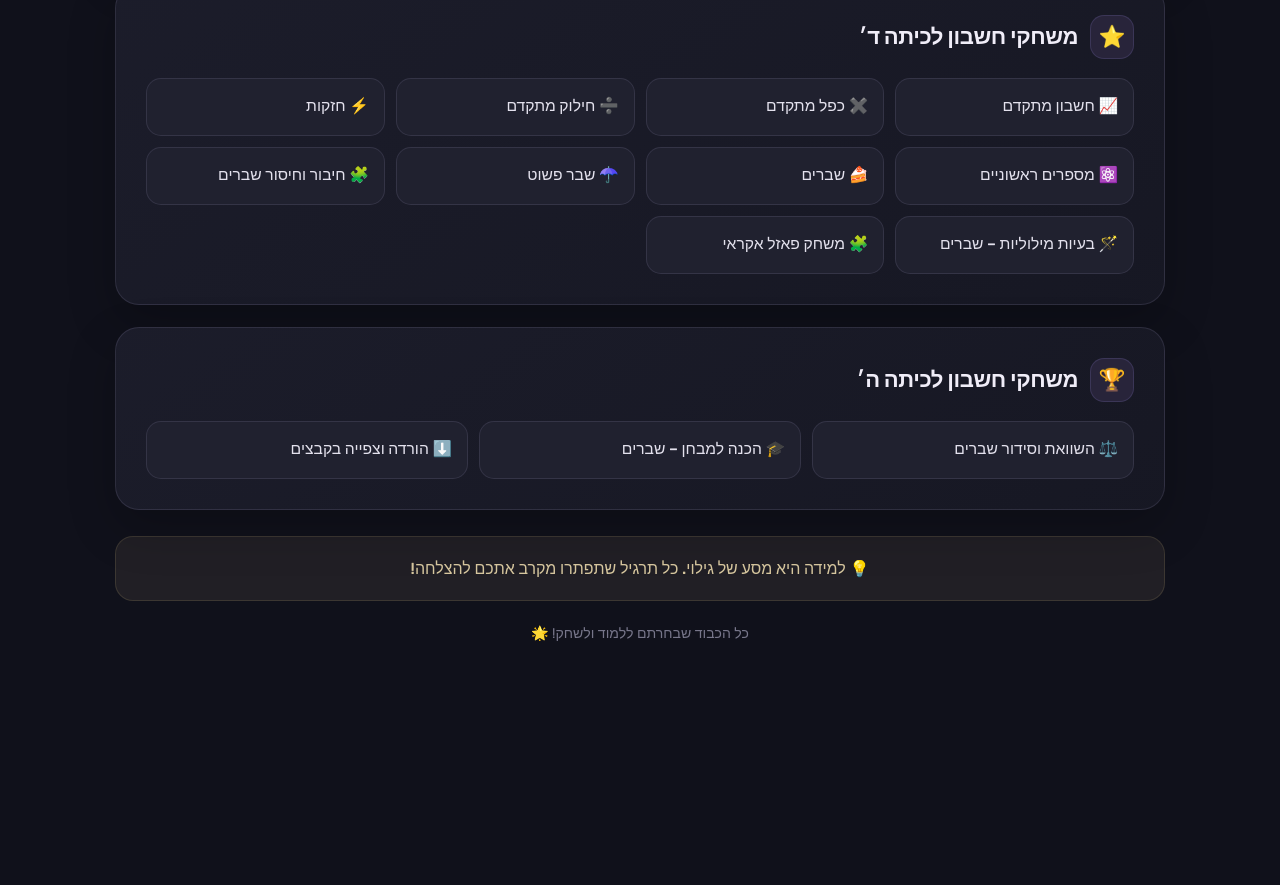
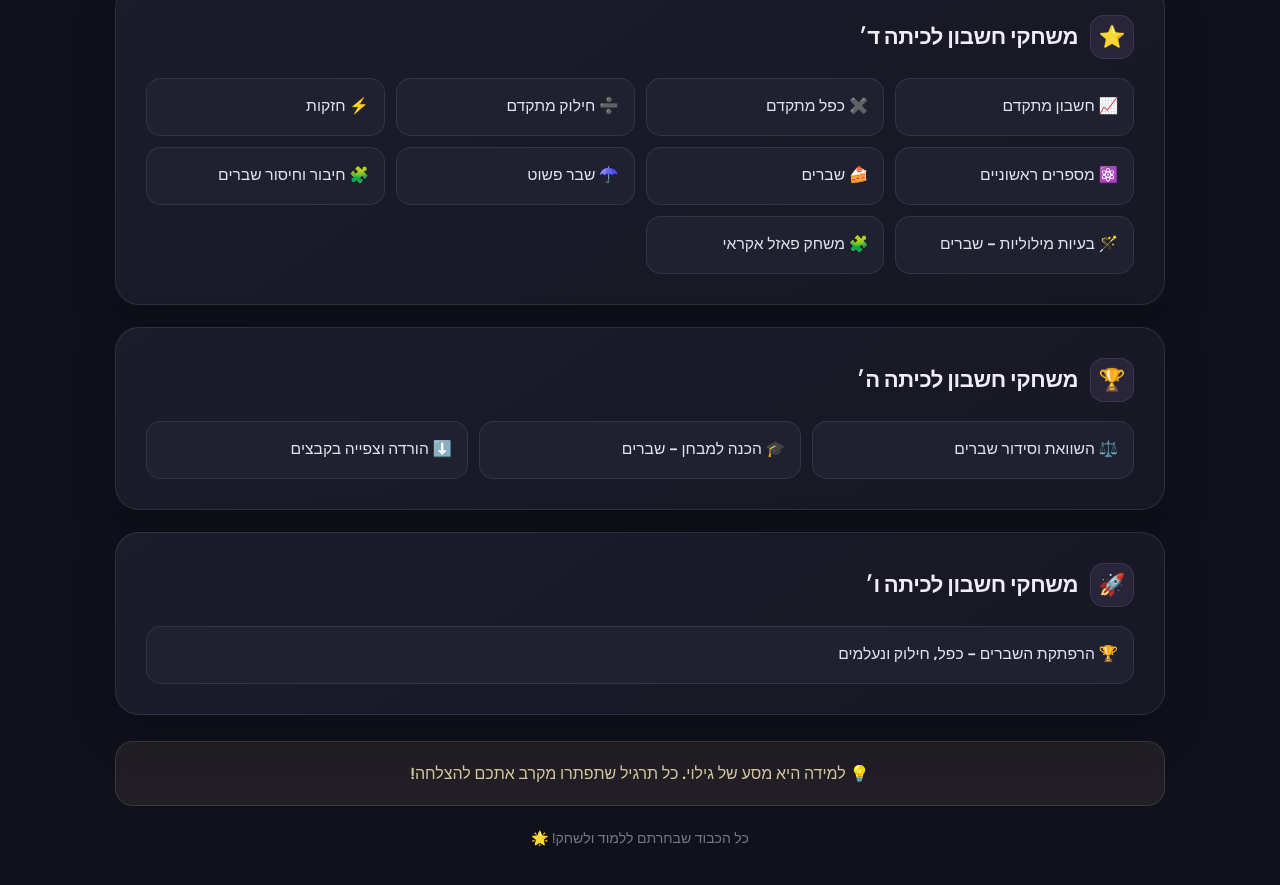
Before and after one commit to peera1/Math-Game, a plain HTML site: page index.html in a window 1280 px wide. Shown: the part 1514-2399 px from the top of the page. Before the commit the page ends 2204 px from the top, so only its background shows below. Drawn offline with Linux system fonts and the light colour scheme.

Commit message:
Add Grade 6 section and link to the advanced fractions adventure

```diff
--- a/index.html
+++ b/index.html
@@ -3,7 +3,7 @@
 <head>
   <meta charset="UTF-8">
   <meta name="viewport" content="width=device-width, initial-scale=1">
-  <meta name="description" content="משחקי חשבון ותרגול מתמטיקה לילדים בכיתות א׳ עד ה׳.">
+  <meta name="description" content="משחקי חשבון ותרגול מתמטיקה לילדים בכיתות א׳ עד ו׳.">
   <meta name="theme-color" content="#10111b">
   <title>לומדת החשבון – לומדים ומשחקים</title>
   <link rel="preconnect" href="https://fonts.googleapis.com">
@@ -96,6 +96,7 @@
     .group:nth-child(4) { animation-delay: .12s; }
     .group:nth-child(5) { animation-delay: .16s; }
     .group:nth-child(6) { animation-delay: .2s; }
+    .group:nth-child(7) { animation-delay: .24s; }
     .group-heading { display: flex; align-items: center; gap: 12px; margin-bottom: 19px; }
     .group-icon { display: grid; width: 44px; height: 44px; flex: 0 0 44px; place-items: center; border: 1px solid rgba(169,153,255,.15); border-radius: 14px; background: #28243a; font-size: 1.35rem; }
     h2 { margin: 0; color: #f0edf8; font-size: clamp(1.12rem, 2.5vw, 1.38rem); letter-spacing: -.02em; }
@@ -210,6 +211,13 @@
         <a class="game" href="ClassE/downloads.html">⬇️ הורדה וצפייה בקבצים</a>
       </div>
     </section>
+
+    <section class="group" aria-labelledby="class-f">
+      <div class="group-heading"><span class="group-icon" aria-hidden="true">🚀</span><h2 id="class-f">משחקי חשבון לכיתה ו׳</h2></div>
+      <div class="links">
+        <a class="game" href="ClassF/FrictionsAdanced.html">🏆 הרפתקת השברים – כפל, חילוק ונעלמים</a>
+      </div>
+    </section>
   </div>
   <p class="empty" id="empty-message" role="status">לא מצאנו משחק מתאים. נסו לחפש מילה אחרת 🙂</p>
   <p class="tip">💡 למידה היא מסע של גילוי. כל תרגיל שתפתרו מקרב אתכם להצלחה!</p>
```
